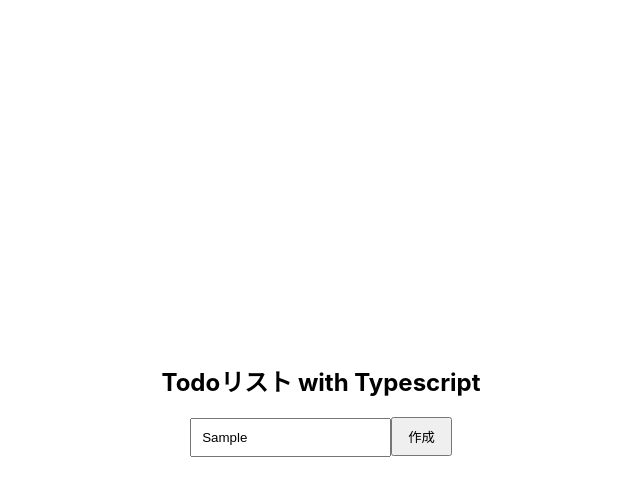
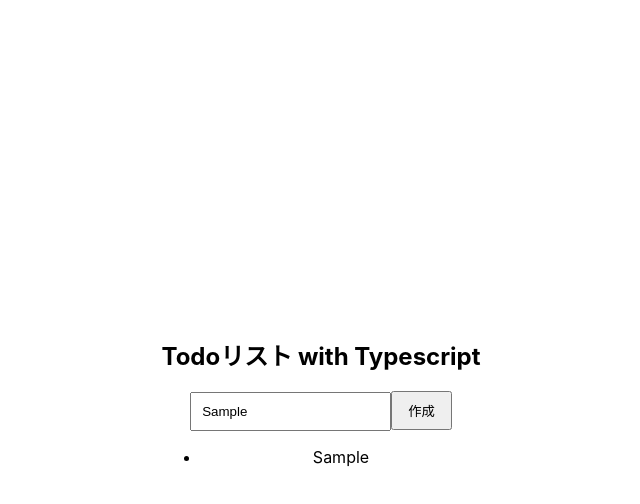
Before and after one commit to umedanaoyuki/todolist-with-typescript, a React (Create React App) app: page / in a window 1280 px wide. Both pictures are taken after typing "Sample" into the empty fields and a click on the input "作成". Shown: the top 504 px of the page, without its empty margins (319-959 px from the left). Built offline with nearby package versions, Linux system fonts and the light colour scheme; the HTML template or start-up script is replaced by a standard one.

Commit message:
map関数でtodolistをすべて表示

```diff
--- a/src/App.tsx
+++ b/src/App.tsx
@@ -22,6 +22,17 @@ function App() {
         //画面のリロードの回避
       e.preventDefault();
 
+      //あたらしいTODOを作成
+        const newTodo: Todo = {
+            inputValue: inputValue,
+            id: todos.length,
+            checked: false
+        }
+
+        setTodos([newTodo, ...todos]);
+        //空文字を入れる
+        setInputValue("");
+
     };
 
   return (
@@ -32,6 +43,11 @@ function App() {
           <input type="text" onChange={(e) => handleChange(e)} className="inputText"></input>
           <input type="submit" value="作成" className="submitButton"></input>
         </form>
+          <ul>
+              {todos.map(todo => <li>
+                  {todo.inputValue}
+              </li>)}
+          </ul>
       </div>
     </div>
   );
```
